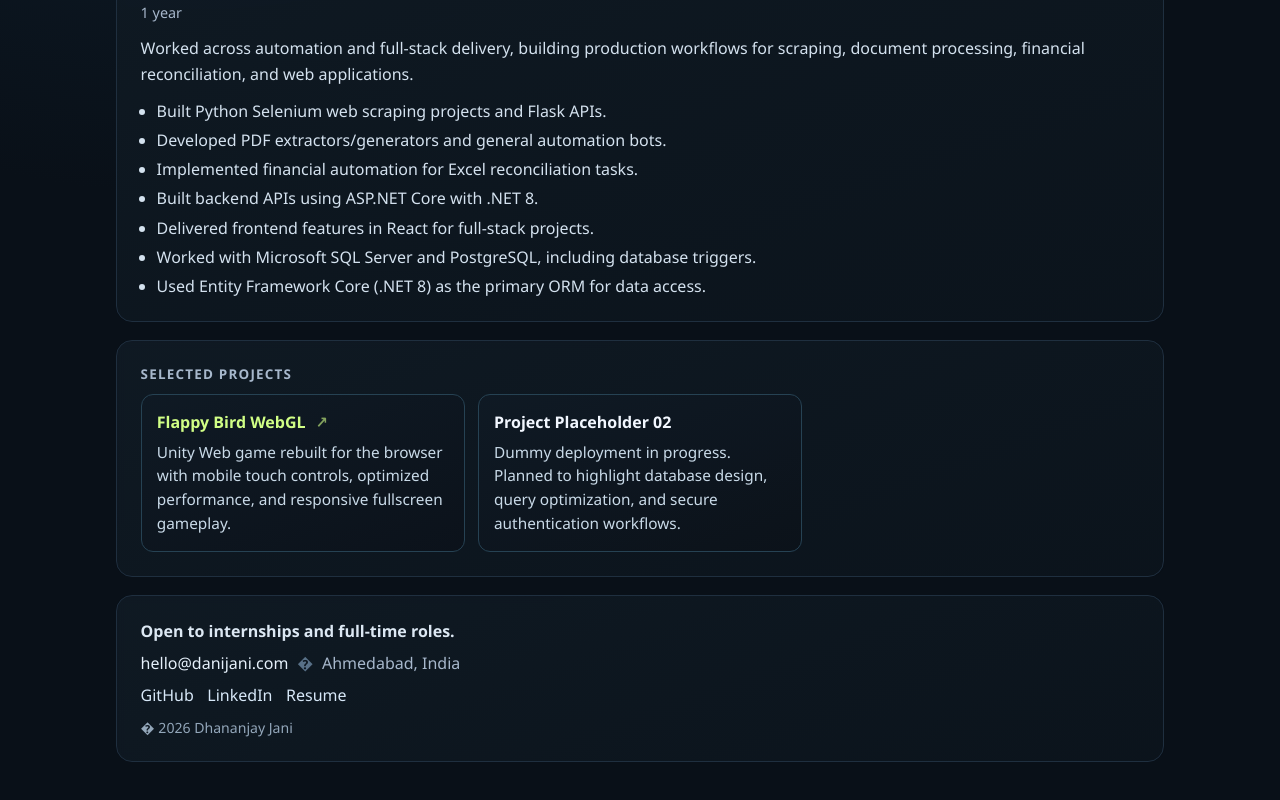
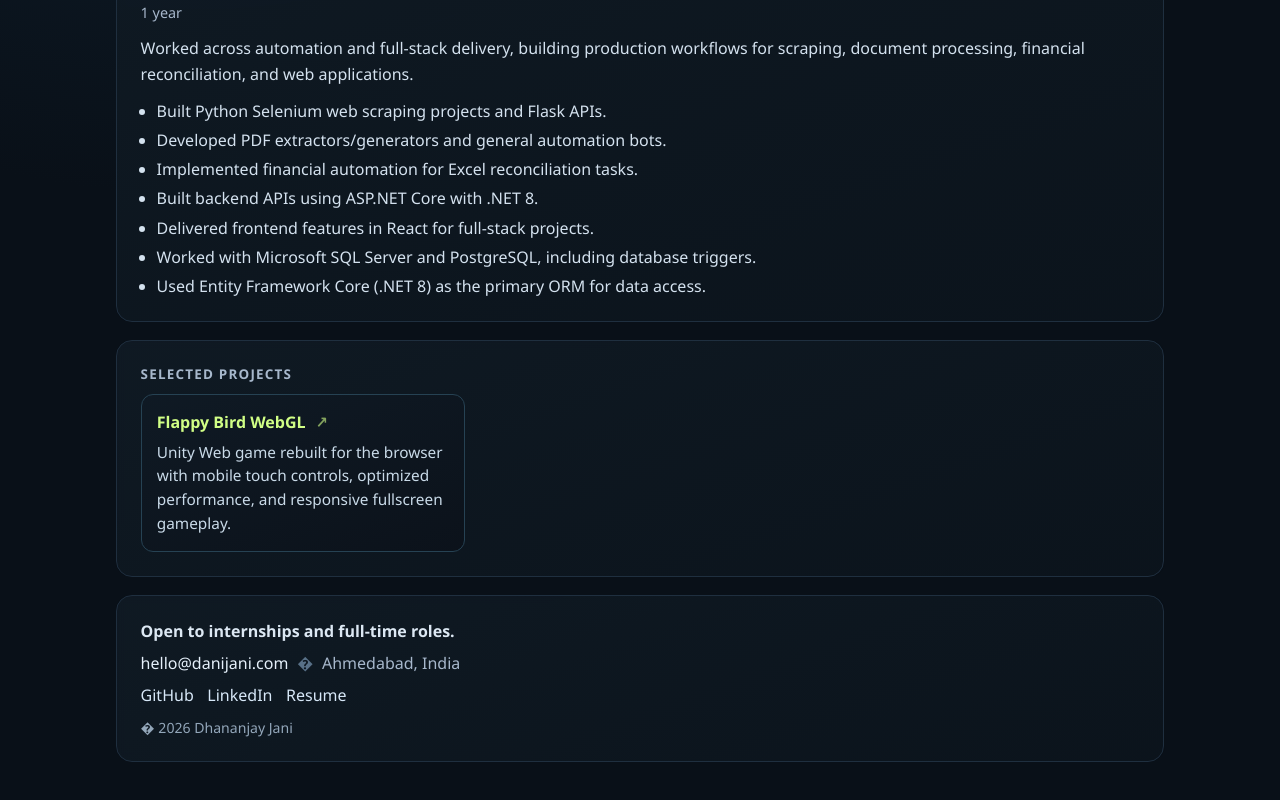
Before and after one commit to DaniJani2025/danijani.com, a React (Vite) app: page / in a window 1280 px wide. Shown: the part 773-1573 px from the top of the page. Built offline with nearby package versions, Linux system fonts and the light colour scheme.

Commit message:
remove unused placeholder

```diff
--- a/src/App.tsx
+++ b/src/App.tsx
@@ -18,11 +18,6 @@ const projects = [
     description:
       "Unity Web game rebuilt for the browser with mobile touch controls, optimized performance, and responsive fullscreen gameplay.",
     url: "https://flappy-bird-web-six.vercel.app"
-  },
-  {
-    title: "Project Placeholder 02",
-    description:
-      "Dummy deployment in progress. Planned to highlight database design, query optimization, and secure authentication workflows.",
   },
 ];
 
```
